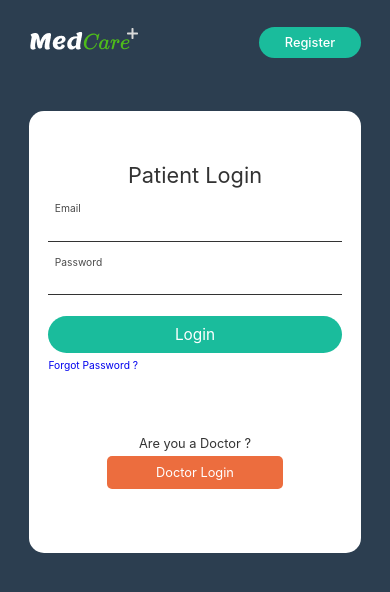
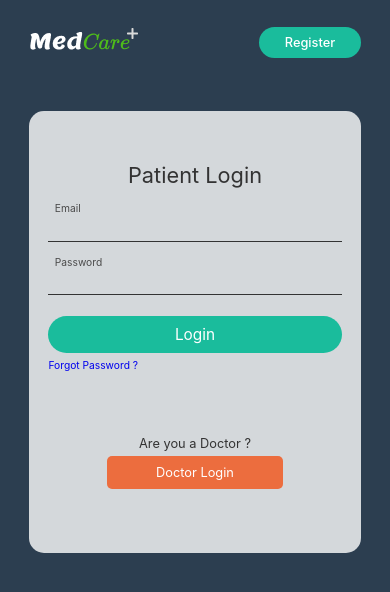
Before and after one commit to AlyKumail/MedCare, a React (Create React App) app in the folder my-app/: page /login in a window 390 px wide. Shown: the top 592 px of the page. Built offline with nearby package versions, Linux system fonts and the light colour scheme.

Commit message:
responsiveness

```diff
--- a/my-app/src/styles/Login.css
+++ b/my-app/src/styles/Login.css
@@ -159,7 +159,7 @@ form .primary-btn:hover {
         z-index: 1;
     }
     .form-container {
-        background-color: white;
+        background-color: rgba(255, 255, 255, 0.795);
         padding: 2rem 0 ;
 
     }
```
